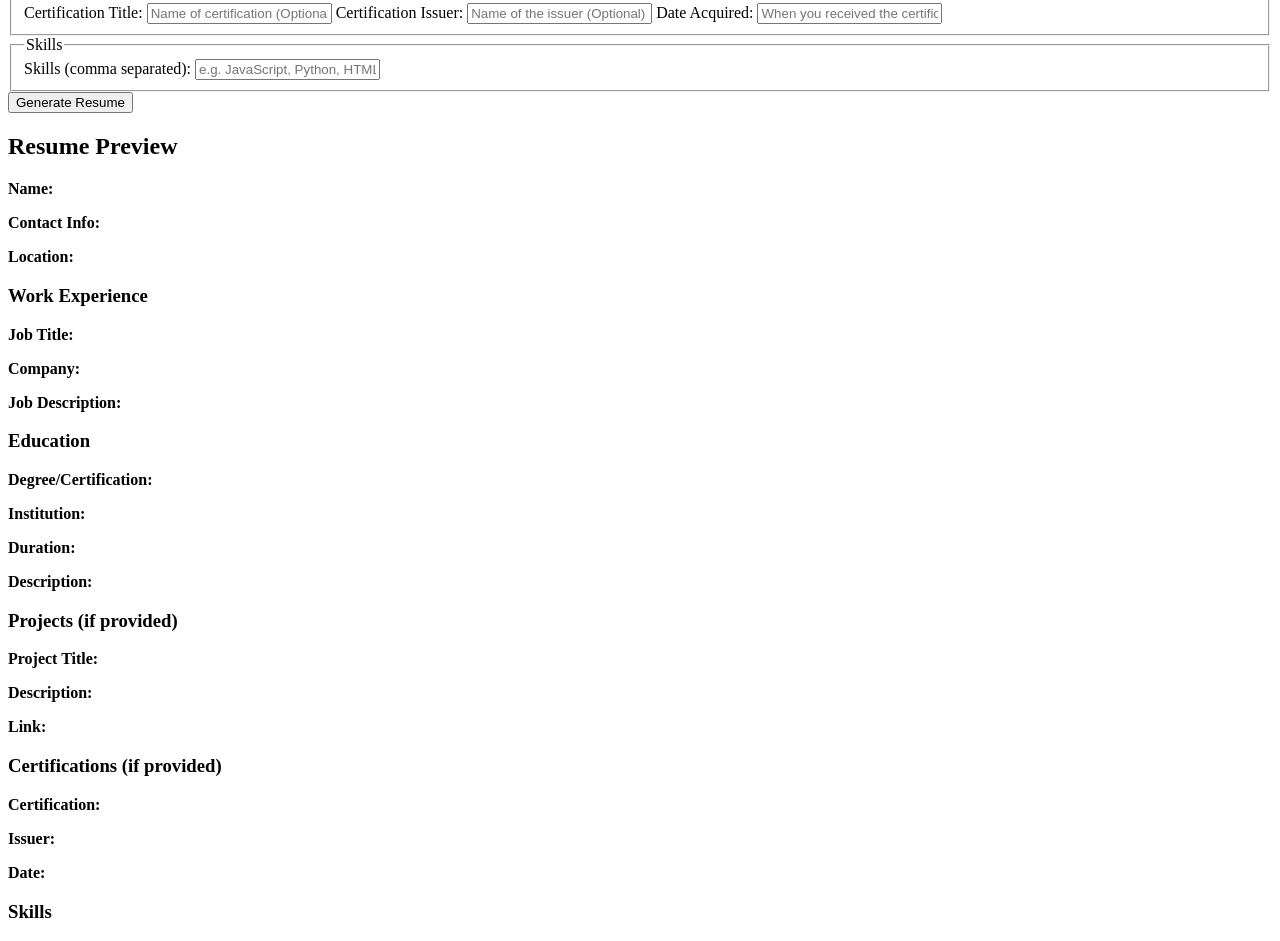
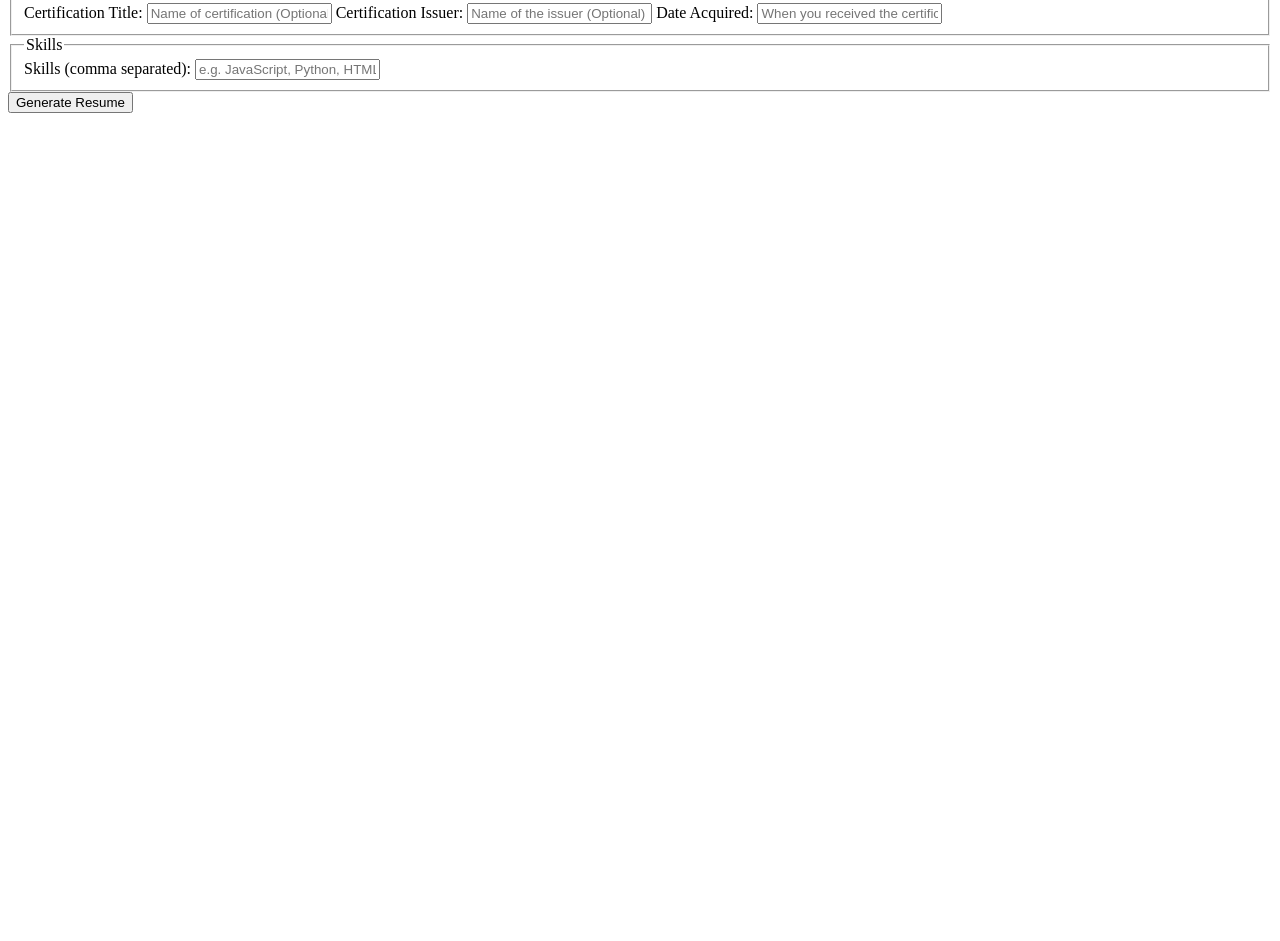
Before and after one commit to Krishiv1611/web-dev-project, a plain HTML site: page index.html in a window 1280 px wide. Shown: the part 437-1378 px from the top of the page. After the commit the page ends 800 px from the top, so only its background shows below. Drawn offline with Linux system fonts and the light colour scheme.

Commit message:
preview removed

```diff
--- a/index.html
+++ b/index.html
@@ -92,39 +92,3 @@
       <button type="submit">Generate Resume</button>
     </form>
   </div>
-
-  <!-- Resume Preview -->
-  <div class="resume-container">
-    <h2>Resume Preview</h2>
-    <div id="resumePreview">
-      <p><strong>Name:</strong> <span id="resumeName"></span></p>
-      <p><strong>Contact Info:</strong> <span id="resumeContact"></span></p>
-      <p><strong>Location:</strong> <span id="resumeLocation"></span></p>
-
-      <h3>Work Experience</h3>
-      <p><strong>Job Title:</strong> <span id="resumeJobTitle"></span></p>
-      <p><strong>Company:</strong> <span id="resumeCompanyName"></span></p>
-      <p><strong>Job Description:</strong> <span id="resumeWorkDescription"></span></p>
-
-      <h3>Education</h3>
-      <p><strong>Degree/Certification:</strong> <span id="resumeDegree"></span></p>
-      <p><strong>Institution:</strong> <span id="resumeUniversity"></span></p>
-      <p><strong>Duration:</strong> <span id="resumeEduDuration"></span></p>
-      <p><strong>Description:</strong> <span id="resumeEducationDescription"></span></p>
-
-      <h3>Projects (if provided)</h3>
-      <p><strong>Project Title:</strong> <span id="resumeProjectTitle"></span></p>
-      <p><strong>Description:</strong> <span id="resumeProjectDescription"></span></p>
-      <p><strong>Link:</strong> <span id="resumeProjectLink"></span></p>
-
-      <h3>Certifications (if provided)</h3>
-      <p><strong>Certification:</strong> <span id="resumeCertificationTitle"></span></p>
-      <p><strong>Issuer:</strong> <span id="resumeCertificationIssuer"></span></p>
-      <p><strong>Date:</strong> <span id="resumeCertificationDate"></span></p>
-
-      <h3>Skills</h3>
-      <p><span id="resumeSkills"></span></p>
-    </div>
-  </div>
-</body>
-</html>
```
